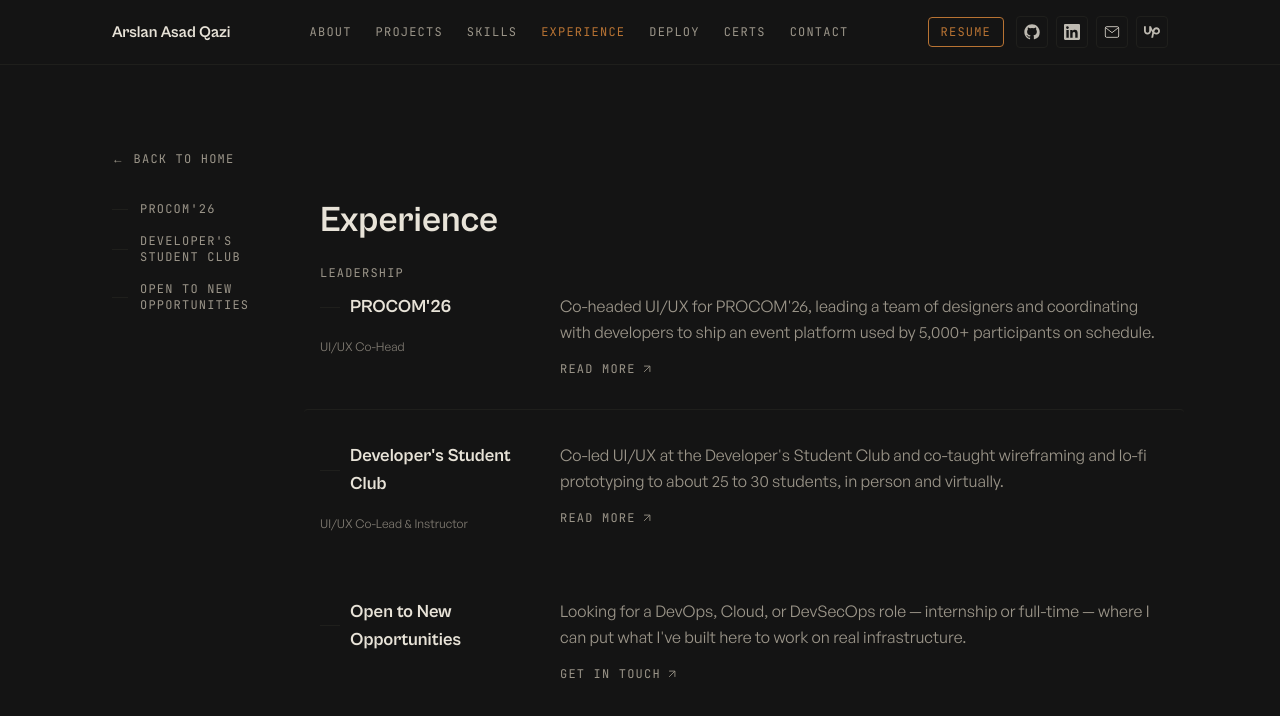
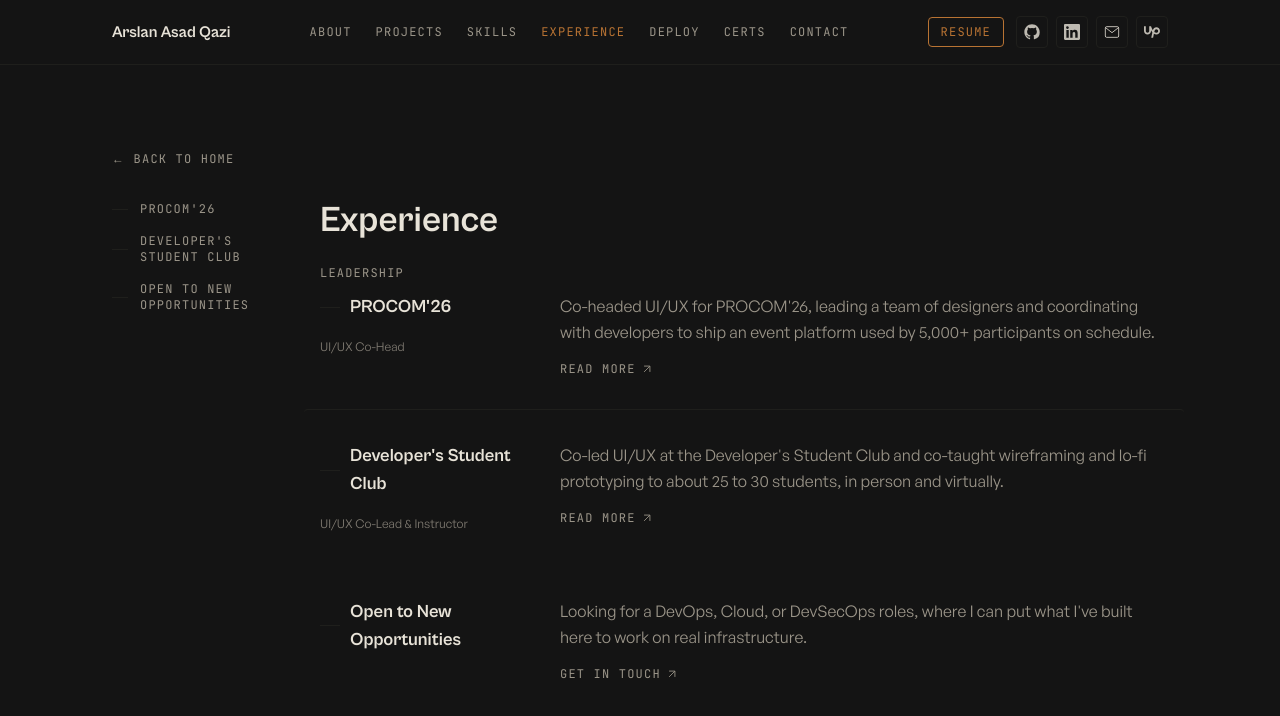
Before and after one commit to arsalqazi3/portfolio, a Next.js app: page /experience in a window 1280 px wide. Shown: the top 716 px of the page. Built offline with nearby package versions, Linux system fonts and the light colour scheme.

Commit message:
Fix description for job roles in experience page

```diff
--- a/src/app/experience/page.tsx
+++ b/src/app/experience/page.tsx
@@ -54,7 +54,7 @@ export default function ExperiencePage() {
               href="/#contact"
               linkLabel="Get in touch"
               title="Open to New Opportunities"
-              description="Looking for a DevOps, Cloud, or DevSecOps role — internship or full-time — where I can put what I've built here to work on real infrastructure."
+              description="Looking for a DevOps, Cloud, or DevSecOps roles, where I can put what I've built here to work on real infrastructure."
             />
           </div>
         </div>
```
